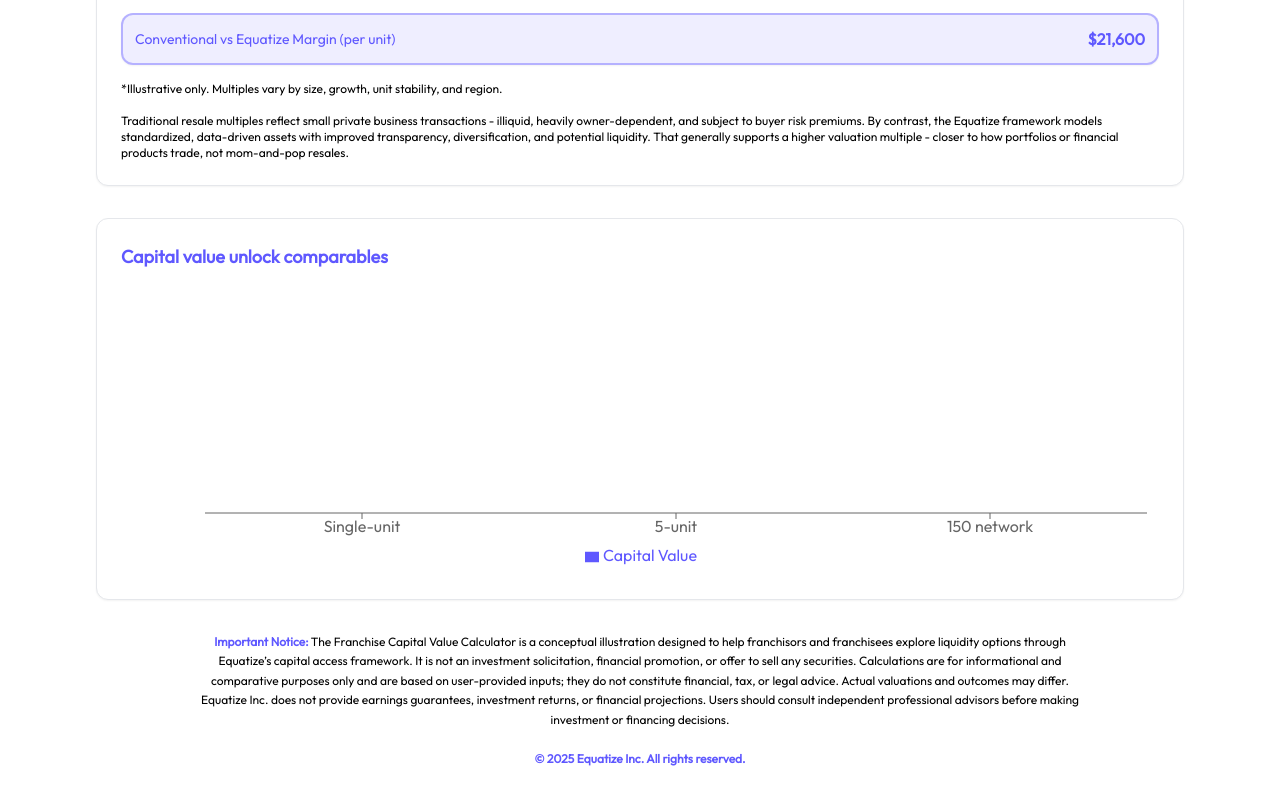
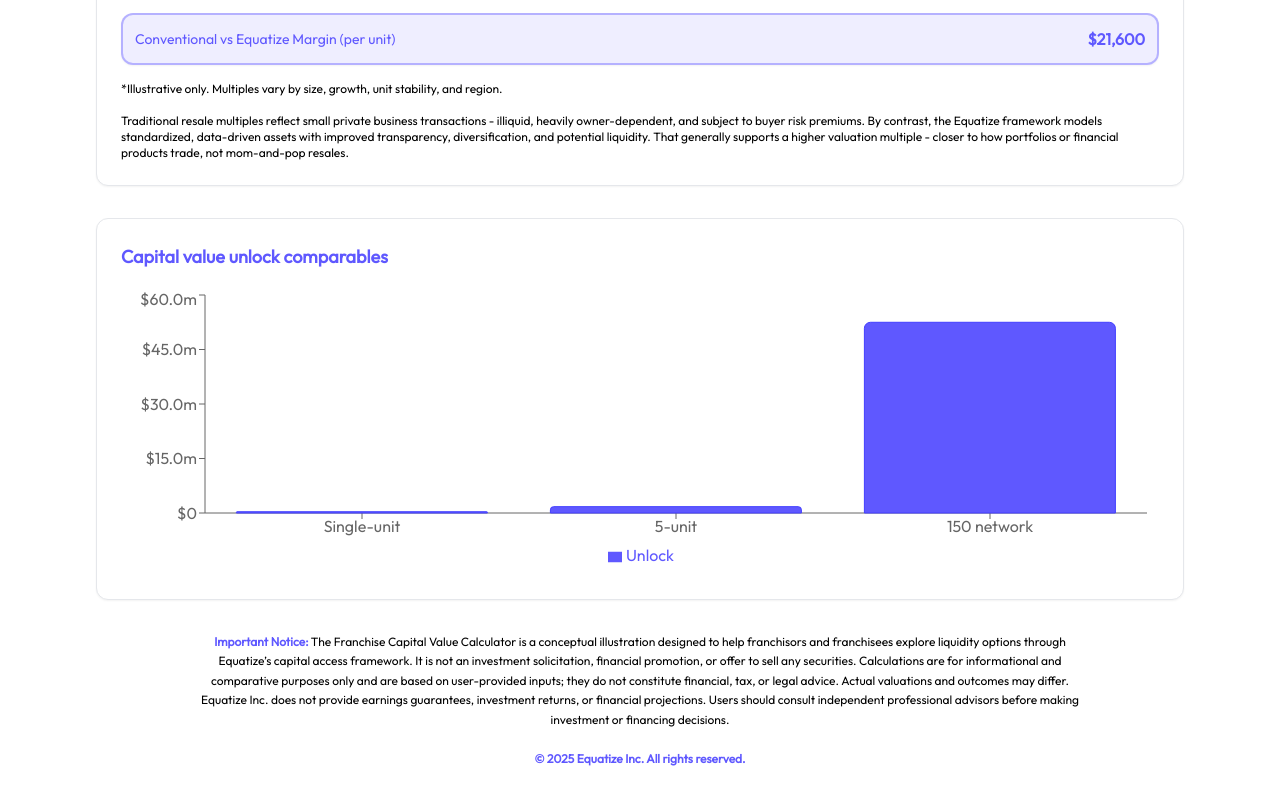
Before and after one commit to 34nd0m/equatize-calculator, a Next.js app: page / in a window 1280 px wide. Shown: the part 1588-2388 px from the top of the page. Built offline with nearby package versions, Linux system fonts and the light colour scheme.

Commit message:
Update page.tsx

```diff
--- a/src/app/page.tsx
+++ b/src/app/page.tsx
@@ -711,7 +711,7 @@ export default function Calculator() {
                 <Tooltip formatter={(v: number) => currency(v as number, ccy)} />
                 <Legend />
                 <Bar
-                  dataKey="Capital Value"
+                  dataKey="Unlock"
                   fill="#5f58ff"
                   stroke="#433fff"
                   strokeWidth={1}
```
